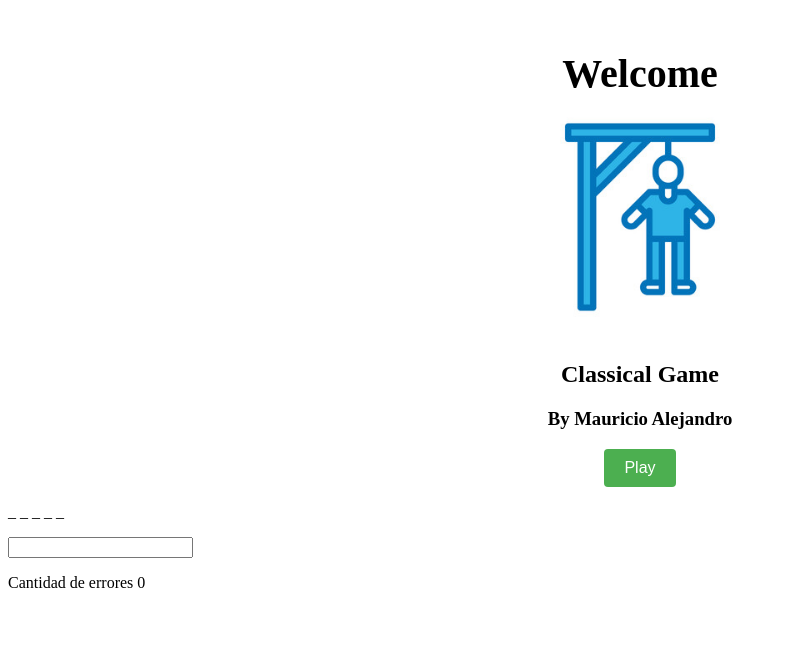
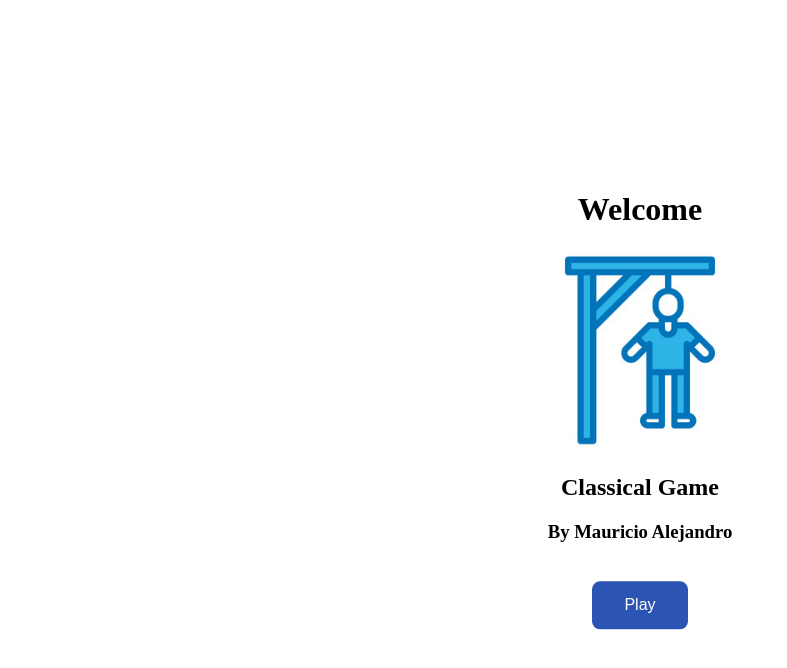
Before and after one commit to MauricioASG/the_hangman_game, a React (Vite) app: page / in a window 1280 px wide. Shown: the top 668 px of the page, without its empty margins (0-787 px from the left). Built offline with nearby package versions, Linux system fonts and the light colour scheme.

Commit message:
play button and css added

```diff
--- a/src/App.tsx
+++ b/src/App.tsx
@@ -1,14 +1,24 @@
 // App.tsx
+import React, { useState } from 'react';
 import Hangman from './components/Hangman';
 import Welcome from './components/Welcome';
 
 const words = ['apple', 'banana', 'cherry', 'date', 'fig', 'grap', 'kiwi'];
 
 function App() {
+  const [showGame, setShowGame] = useState(false);
+
+  const handlePlayClick = () => {
+    setShowGame(true);
+  };
+
   return (
     <div>
-      <Welcome />
-      <Hangman words={words} />
+      {showGame ? (
+        <Hangman words={words} />
+      ) : (
+        <Welcome onPlayClick={handlePlayClick} />
+      )}
     </div>
   );
 }
--- a/src/components/Hangman.tsx
+++ b/src/components/Hangman.tsx
@@ -1,6 +1,7 @@
 // Hangman.tsx
-import { useState } from "react";
-import  '../css/Hangman.css';
+import React, { useState } from "react";
+import "../css/Hangman.css";
+
 interface HangmanProps {
   words: string[];
 }
@@ -12,22 +13,22 @@ const Hangman = ({ words }: HangmanProps) => {
   const [guessedLetters, setGuessedLetters] = useState<string[]>([]);
   const [errorCount, setErrorCount] = useState(0);
 
-  const displayWord = selectedWord.split('').map((letter) => {
+  const displayWord = selectedWord.split("").map((letter) => {
     console.log("selectedWord: ", selectedWord);
     if (guessedLetters.includes(letter)) {
       console.log("guessedLetters: ", guessedLetters);
       return letter;
     } else {
-      return '_';
+      return "_";
     }
   });
 
   const handleGuess = (letter: string) => {
-    if (!guessedLetters.includes(letter)){
+    if (!guessedLetters.includes(letter)) {
       setGuessedLetters([...guessedLetters, letter]);
-      if (!selectedWord.includes(letter)){
+      if (!selectedWord.includes(letter)) {
         setErrorCount((prev) => prev + 1);
-        console.log("setErrorCount: ", setErrorCount)
+        console.log("setErrorCount: ", setErrorCount);
       }
     }
   };
@@ -38,23 +39,27 @@ const Hangman = ({ words }: HangmanProps) => {
     setSelectedWord(newWord);
     setGuessedLetters([]); //Reiniciar las letras adivinadas
     setErrorCount(0);
-  }
+  };
 
   return (
-    <div>
-      <p>{displayWord.join(' ')}</p>
+    <div className="container">
+      <p>{displayWord.join(" ")}</p>
       <input maxLength={1} onChange={(e) => handleGuess(e.target.value)} />
-      {(displayWord.join('') === selectedWord || errorCount > 5) && (
-        <button onClick={() => {restarGame();
-          setSelectedWord(words[Math.floor(Math.random() * words.length)]);
-        }}> Select New Word</button>
+      {(displayWord.join("") === selectedWord || errorCount > 5) && (
+        <button
+          onClick={() => {
+            restarGame();
+            setSelectedWord(words[Math.floor(Math.random() * words.length)]);
+          }}
+        >
+          {" "}
+          Select New Word
+        </button>
       )}
       <p>Cantidad de errores {errorCount}</p>
-      {displayWord.join('') === selectedWord && (
-        <p>You win this round</p>
-      )}
+      {displayWord.join("") === selectedWord && <p>You win this round</p>}
     </div>
   );
-}
+};
 
 export default Hangman;
--- a/src/components/Welcome.tsx
+++ b/src/components/Welcome.tsx
@@ -2,18 +2,18 @@
 import hangman from "../img/hangman.png";
 import '../css/Welcome.css';
 
-export default function Welcome() {
-  const handlePlayClick = () => {
-    alert("¡Presionaste Play!");
-  };
+interface WelcomeProps {
+  onPlayClick: () => void;
+}
 
+export default function Welcome({ onPlayClick }: WelcomeProps) {
   return (
     <div className="wrapper">
       <h1>Welcome</h1>
       <img src={hangman} alt="Hangman image" width={200} height={200} />
       <h2>Classical Game</h2>
       <h3>By Mauricio Alejandro</h3>
-      <button className="play-button" onClick={handlePlayClick}>Play</button>
+      <button className="play-button" onClick={onPlayClick}>Play</button>
     </div>
   );
 }
--- a/src/css/Welcome.css
+++ b/src/css/Welcome.css
@@ -1,34 +1,36 @@
-/* welcome.css */
-
+/* Welcome.css */
 .wrapper {
+  position: absolute;
+  top: 50%;
+  left: 50%;
+  transform: translate(-50%, -50%);
   text-align: center;
-  margin-top: 50px;
 }
 
-h1 {
-  font-size: 2.5rem;
-  margin-bottom: 20px;
-}
-
-img {
-  margin-bottom: 20px;
-}
-
-h2 {
-  font-size: 1.5rem;
+/* Hangman.css */
+.container {
+  position: absolute;
+  top: 50%;
+  left: 50%;
+  transform: translate(-50%, -50%);
+  text-align: center;
 }
 
 .play-button {
-  background-color: #4CAF50;
+  background-color: #2c54b3;
+  border: none;
   color: white;
-  border: none;
-  border-radius: 4px;
-  padding: 10px 20px;
-  font-size: 1rem;
+  padding: 15px 32px;
+  text-align: center;
+  text-decoration: none;
+  display: inline-block;
+  font-size: 16px;
+  margin-top: 20px;
   cursor: pointer;
+  border-radius: 8px;
   transition: background-color 0.3s;
 }
 
 .play-button:hover {
-  background-color: #45a049;
+  background-color: #042537;
 }
```
